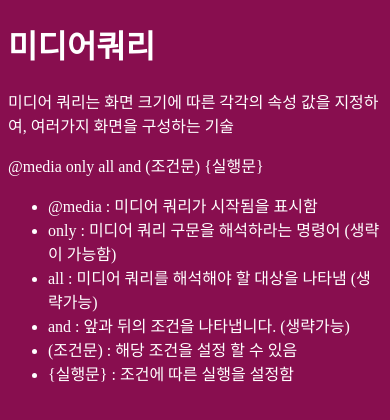
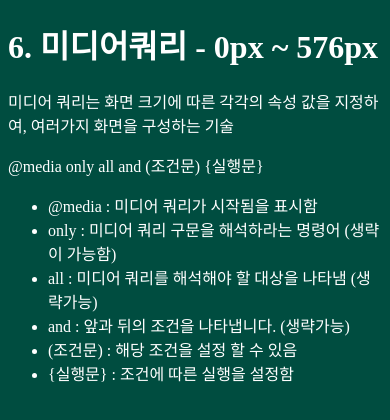
Before and after one commit to dogusdn/dogusdn.github.io, a plain HTML site: page layout2.html in a window 390 px wide. Drawn offline with Linux system fonts and the light colour scheme.

Commit message:
Update layout2.html

```diff
--- a/layout2.html
+++ b/layout2.html
@@ -5,9 +5,38 @@
         <title>Document</title>
         <style>
             body {background: #b71c1c; color: #ffffff; }
-            /* 화면 너비가 0 ~ 1280px */
+            h1::before {content: '1. ';}
+            h1::after { content: ' - 기본'}
+
+            /* 화면 너비가 0 ~ 1280px : 데스크탑 */
             @media (max-width: 1280px){
                 body {background: #880e4f;}
+                h1::before {content: '2. ';}
+                h1::after { content: ' - 1025px ~ 1280px'}
+            }
+            /* 화면 너비가 0 ~ 1024px : 데스크탑 */
+            @media (max-width: 1024px){
+                body {background: #4a148c;}
+                h1::before {content: '3. ';}
+                h1::after { content: ' - 961px ~ 1024px'}
+            }
+            /* 화면 너비가 0 ~ 960px : 노트북 */
+            @media (max-width: 960px){
+                body {background: #311b92;}
+                h1::before {content: '4. ';}
+                h1::after { content: ' - 769px ~ 960px'}
+            }
+            /* 화면 너비가 0 ~ 768px : 타블렛 */
+            @media (max-width: 768px){
+                body {background: #4a148c;}
+                h1::before {content: '5. ';}
+                h1::after { content: ' - 577px ~ 768px'}
+            }
+            /* 화면 너비가 0 ~ 576px : 모바일 */
+            @media (max-width: 576px){
+                body {background: #004d40;}
+                h1::before {content: '6. ';}
+                h1::after { content: ' - 0px ~ 576px'}
             }
         </style>
     </head>
```
